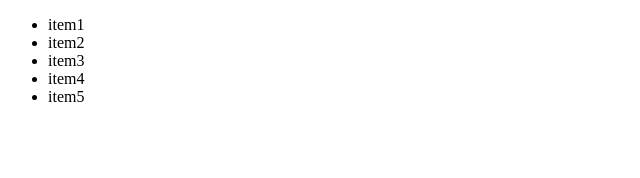
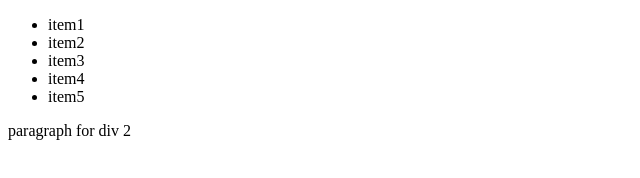
Before and after one commit to Dixy-05/g-test1, a plain HTML site: page index.html in a window 1280 px wide. Shown: the whole page, without its empty margins (0-640 px from the left). Drawn offline with Linux system fonts and the light colour scheme.

Commit message:
added new div 2

```diff
--- a/index.html
+++ b/index.html
@@ -16,5 +16,8 @@
         <li>item5</li>
       </ul>
     </div>
+    <div class="div 2">
+      <p>paragraph for div 2</p>
+    </div>
   </body>
 </html>
```
